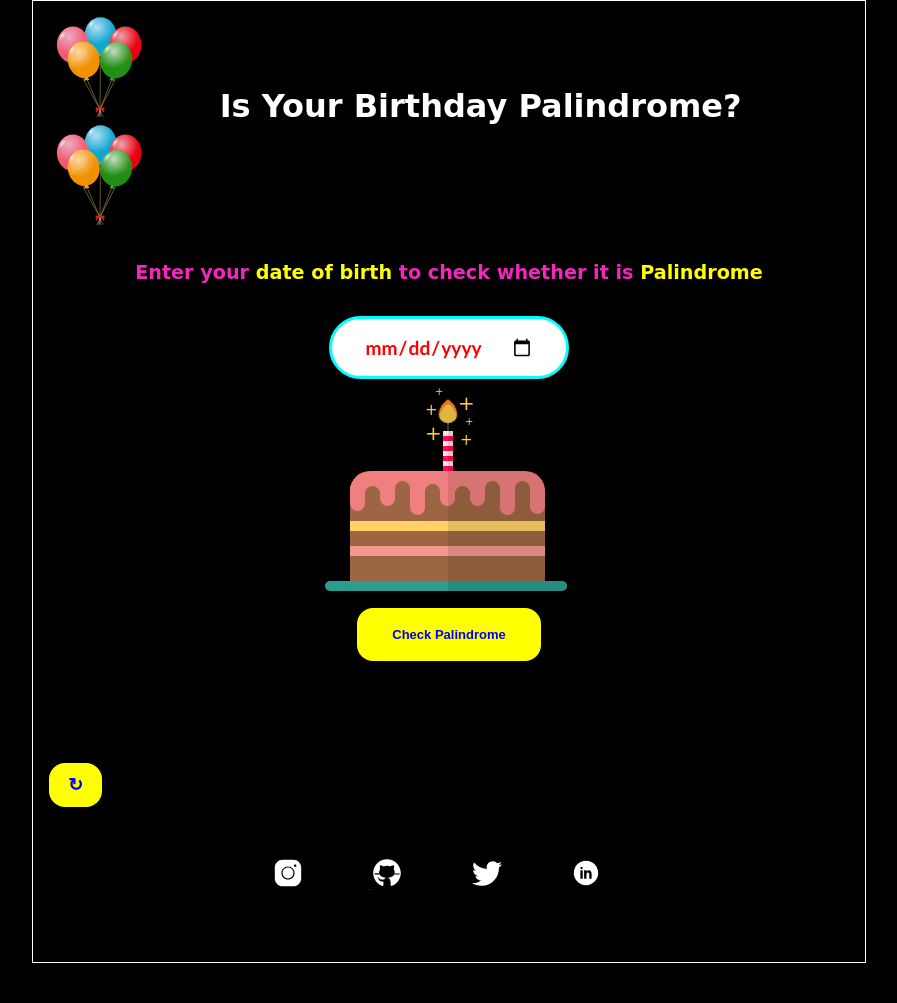
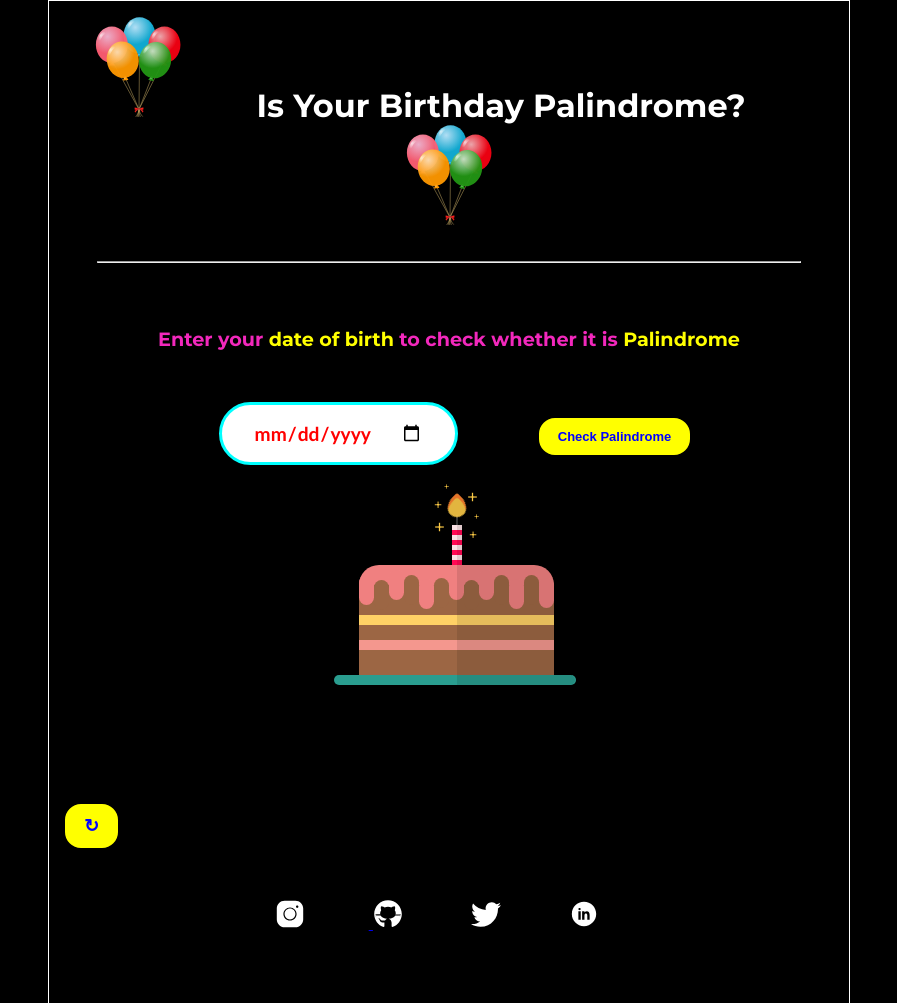
Before and after one commit to OmkarPatil50/palindrome-birthday, a plain HTML site: page index.html in a window 1280 px wide. Shown: the whole page, without its empty margins (191-1088 px from the left). Before the commit the page ends 963 px from the top, so only its background shows below. Drawn offline with Linux system fonts and the light colour scheme; a web font is replaced by a local one.

Commit message:
style updated

```diff
--- a/code.js
+++ b/code.js
@@ -36,10 +36,10 @@ function clickHandler() {
           var [counterRev, palindromeDateRev] = getReversePalindromeDate(datesWithZero)
 
           if(counterNext< counterRev){
-            output.innerText ="Oops! Your birthday is not Palindrome. You missed by "+ counterNext + " days. Recent Palindrome date to your Birthday is " + palindromeDate.date +"-" +palindromeDate.month+ "-" + palindromeDate.year +". It is "+ counterNext + " days ahead."
+            output.innerText ="Oops! Your birthday is not Palindrome. Recent Palindrome date to your Birthday is " + palindromeDate.date +"-" +palindromeDate.month+ "-" + palindromeDate.year +". It is "+ counterNext + " days ahead."
           }
           else {
-            output.innerText ="Oops! Your birthday is not Palindrome. You missed by "+ counterRev + " days. Recent Palindrome date to your Birthday is " + palindromeDateRev.date +"-" +palindromeDateRev.month+ "-" + palindromeDateRev.year + ". It is "+ counterRev + " days ago."
+            output.innerText ="Oops! Your birthday is not Palindrome. Recent Palindrome date to your Birthday is " + palindromeDateRev.date +"-" +palindromeDateRev.month+ "-" + palindromeDateRev.year + ". It is "+ counterRev + " days ago."
           }
 
 
--- a/index.html
+++ b/index.html
@@ -9,14 +9,21 @@
 </head>
 <body class="container">
 
-
+   <div class="header-items">
     <img class="image" src="/Images/baloon 1.svg" >
     <h1 class="header">Is Your Birthday Palindrome?</h1>
     <img class="image" src="/Images/baloon 1.svg" >
+
+  </div>
+  <hr>
+
     <p class="explaination">Enter your <span>date of birth</span> to check whether it is <span>Palindrome</span></p>
+  <br>
+<input type="date" name="date-of-birth" id="birth-date" />
 
-<input type="date" name="date-of-birth" id="birth-date" /><br><br>
+<button class="btn-check" id="btn-checker">Check Palindrome
 
+</button><br><br><br><br><br><br>
 <div class="cake-container">
     <div class="bdayCake">
       <div class="plate"></div>
@@ -31,9 +38,7 @@
   </div>
 <br><br><br><br><br>
 
-<button class="btn-check" id="btn-checker">Check Palindrome
 
-</button>
 
 
 
--- a/style.css
+++ b/style.css
@@ -10,12 +10,11 @@
 
 
 body{
+   margin: auto;
+  font-family: 'Montserrat', sans-serif;;
+  width: 60%;
 
-    font-family: 'Happy Monkey', cursive;
-  width: auto;
-  block-size: fit-content;
-    max-width: 800px;
-margin: auto;
+
 }
 
 .container{
@@ -34,11 +33,19 @@ padding: 1rem;
     background: black;
     text-align: center;
     color: white;
-    padding: 2rem 4.1rem 2rem 4.1rem;
+    padding: 2rem 4rem 2rem 4rem;
 font-size: xx-large;
 font-weight: bolder;
-text-align: center;
+
 }
+
+
+hr{
+ margin: 2rem;
+}
+
+
+
 
 .explaination{
     color: var(--secondary-color);
@@ -54,8 +61,8 @@ span{
 }
 
 #birth-date{
-    display: block;
-    margin: auto;
+    display: inline;
+    margin: 0% 10% 0% 20%;
   padding:1rem 2rem;
   font-size: larger;
   font-weight: bold;
@@ -67,17 +74,14 @@ border-radius: 2rem;
 cursor: pointer;
 }
 
-.gif{
-    display: block;
-    margin: auto;
-    padding-top: 4rem;
-    max-width: 100px;
+.header-items{
+  text-align: center;
 }
 
 
 
-
 .image {
+  margin: auto;
     display: inline;
     width:100px;
     height: 100px;
@@ -88,9 +92,8 @@ cursor: pointer;
 
 
 .btn-check{
-    display: block;
-    margin: auto ;
-    padding: 1rem 2rem;
+    display: inline;
+    padding: 0.5rem 1rem;
     border: var(--tertiary-color)solid;
     border-radius: 1rem;
     background-color: var(--tertiary-color);
@@ -131,11 +134,7 @@ cursor: pointer;
 .cake-container {
 
     display: block;
-    margin-top: 4rem;
-    margin-left:23.5rem;
-  justify-content:center;
-  align-items: center;
-  height: auto;
+    margin:2% 0% 0% 35%;
   padding-bottom: 2rem;
 
   }
@@ -143,7 +142,8 @@ cursor: pointer;
 
 .bdayCake {
     position: relative;
-    left:-100px;
+
+    align-self: center;
     top:100px;
   }
 
```
